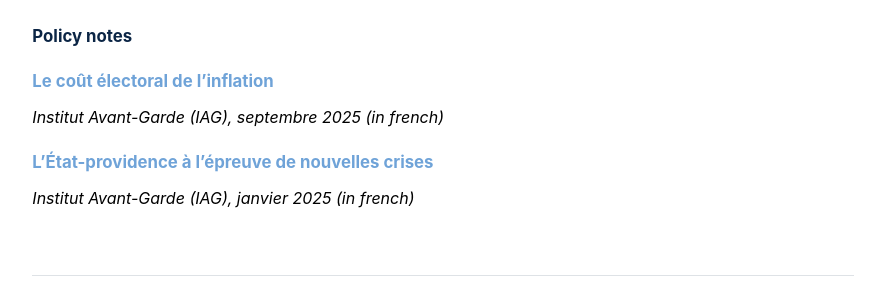
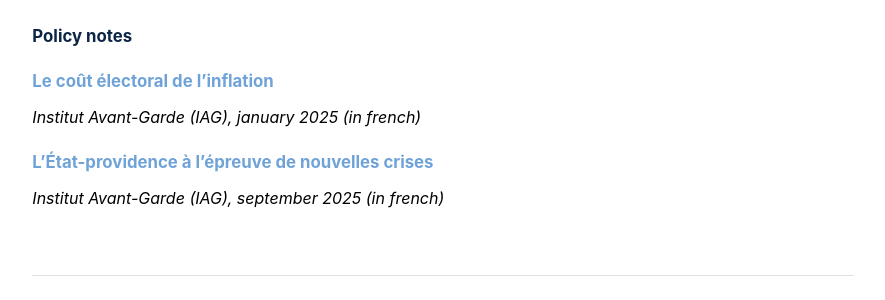
Before and after one commit to LudovicRoussel/ludovicroussel.github.io, a Jekyll site: the page built from Research/Research.md, in a window 1280 px wide. Shown: the part 724-1024 px from the top of the page, without its empty margins (197-1082 px from the left). Built offline with Jekyll 4.4.1, drawn with Linux system fonts in a browser that asks for light colours.

Commit message:
Update publication dates in Research.md

```diff
--- a/Research/Research.md
+++ b/Research/Research.md
@@ -53,7 +53,7 @@ This project studies how households’ fixed expenditure commitments shape their
 </div>
 
 <p>
-<em>Institut Avant-Garde (IAG), septembre 2025 (in french)</em>
+<em>Institut Avant-Garde (IAG), january 2025 (in french)</em>
 </p>
 
 <div class="paper-title">
@@ -63,5 +63,5 @@ This project studies how households’ fixed expenditure commitments shape their
 </div>
 
 <p>
-<em>Institut Avant-Garde (IAG), janvier 2025 (in french)</em>
+<em>Institut Avant-Garde (IAG), september 2025 (in french)</em>
 </p>
```
